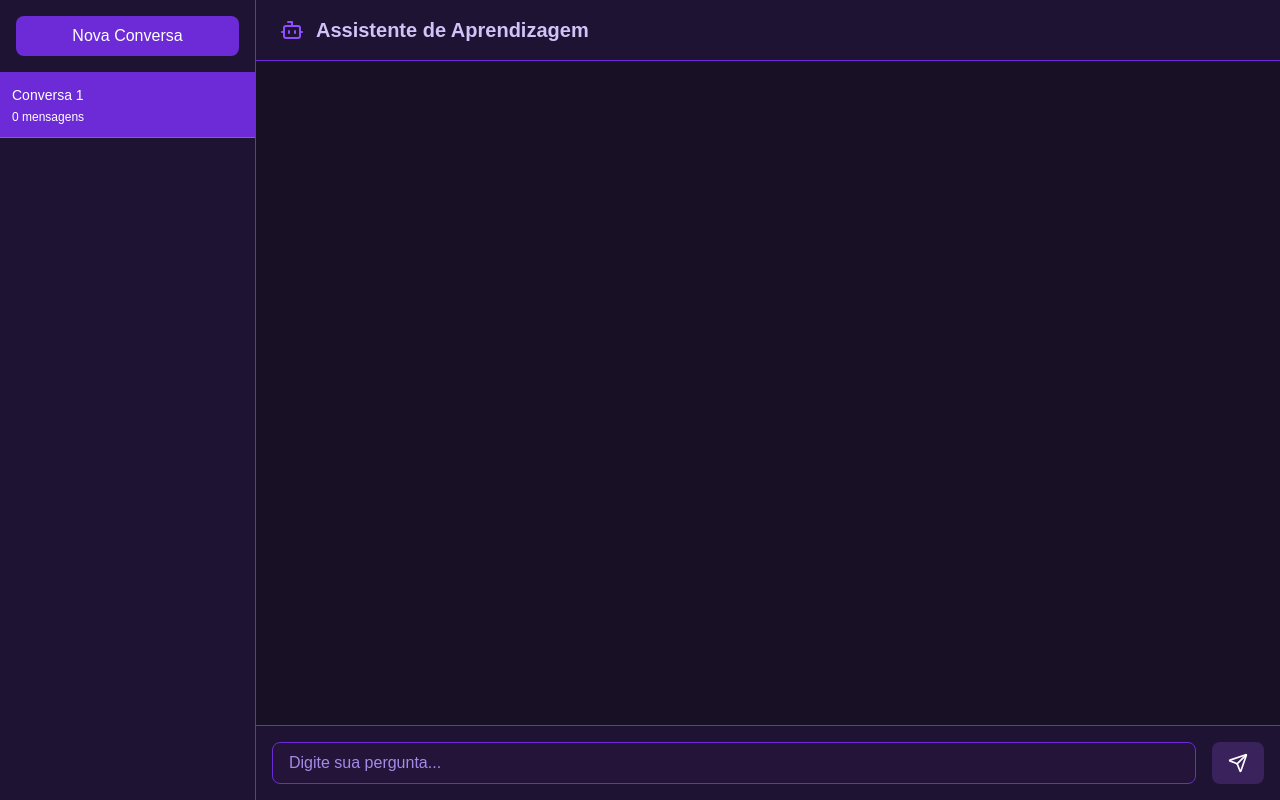
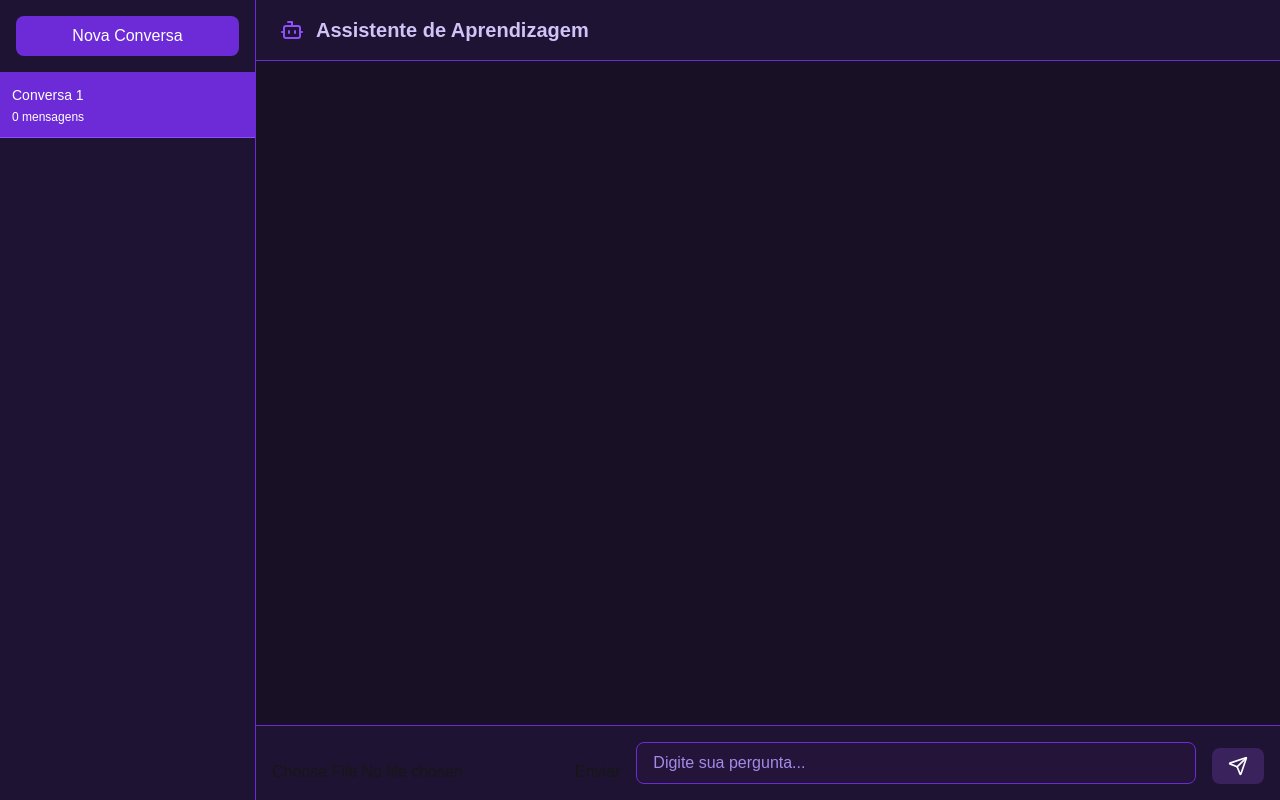
Before and after one commit to caduhandrade/ai-aprendizagem-frontend, a Next.js app: page / in a window 1280 px wide. Built offline with nearby package versions, Linux system fonts and the light colour scheme.

Commit message:
upload de arquivos

```diff
--- a/src/components/ChatBot.tsx
+++ b/src/components/ChatBot.tsx
@@ -1,6 +1,7 @@
 "use client";
 
 import { useState, useRef, useEffect, useCallback } from "react";
+import ResumeUpload from "./ResumeUpload";
 import { Send, Bot, User } from "lucide-react";
 
 // Types
@@ -10,7 +11,6 @@ interface Message {
   sender: "user" | "bot";
   timestamp: Date;
 }
-
 interface Session {
   id: string;
   name: string;
@@ -24,6 +24,7 @@ export default function ChatBot() {
   const [inputValue, setInputValue] = useState("");
   const [isLoading, setIsLoading] = useState(false);
   const [streamingMessage, setStreamingMessage] = useState("");
+  const [uploadedFile, setUploadedFile] = useState<File | null>(null);
   const messagesEndRef = useRef<HTMLDivElement>(null);
 
   const API_URL = "https://back.caduandrade.dev";
@@ -324,9 +325,17 @@ export default function ChatBot() {
           )}
           <div ref={messagesEndRef} />
         </div>
-        {/* Input Area */}
+        {/* Input Area + Upload */}
         <div className="bg-[#1e1333] border-t border-[#6c2bd7] p-4">
-          <div className="flex space-x-4">
+          {/* Exibe o nome do arquivo acima do input, se houver */}
+          {uploadedFile && (
+            <div className="mb-2 text-[#cfc3f7] text-sm flex items-center">
+              <span className="font-medium">Arquivo selecionado:</span>
+              <span className="ml-2">{uploadedFile.name}</span>
+            </div>
+          )}
+          <div className="flex space-x-4 items-end">
+            <ResumeUpload onUpload={setUploadedFile} />
             <textarea
               value={inputValue}
               onChange={(e) => setInputValue(e.target.value)}
--- /dev/null
+++ b/src/components/ResumeUpload.tsx
@@ -0,0 +1,45 @@
+import React, { useState } from 'react';
+
+export default function ResumeUpload({ onUpload }: { onUpload?: (file: File) => void }) {
+  const [file, setFile] = useState<File | null>(null);
+  const [error, setError] = useState<string>('');
+
+  const handleFileChange = (e: React.ChangeEvent<HTMLInputElement>) => {
+    const selectedFile = e.target.files?.[0] || null;
+    if (selectedFile) {
+      const ext = selectedFile.name.split('.').pop()?.toLowerCase();
+      if (ext === 'pdf' || ext === 'docx') {
+        setFile(selectedFile);
+        setError('');
+      } else {
+        setError('Apenas arquivos PDF ou DOCX são permitidos.');
+        setFile(null);
+      }
+    }
+  };
+
+  const handleUpload = async () => {
+    if (!file) return;
+    const formData = new FormData();
+    formData.append('file', file);
+    // Adapte a URL abaixo para o endpoint correto do seu back-end
+    const res = await fetch('/api/upload', {
+      method: 'POST',
+      body: formData,
+    });
+    if (res.ok) {
+      if (onUpload) onUpload(file);
+      alert('Upload realizado com sucesso!');
+    } else {
+      setError('Falha no upload.');
+    }
+  };
+
+  return (
+    <div>
+      <input type="file" accept=".pdf,.docx" onChange={handleFileChange} />
+      <button onClick={handleUpload} disabled={!file}>Enviar</button>
+      {error && <p style={{ color: 'red' }}>{error}</p>}
+    </div>
+  );
+}
```
